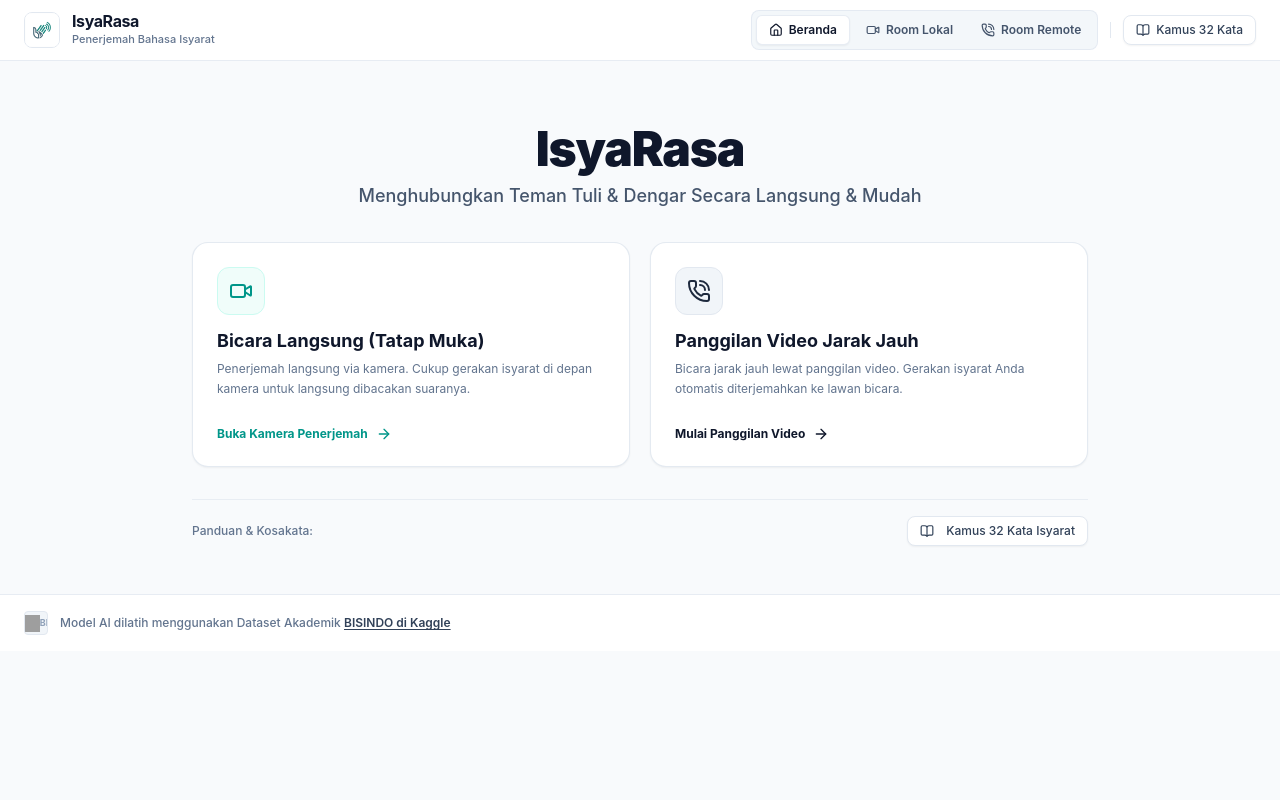
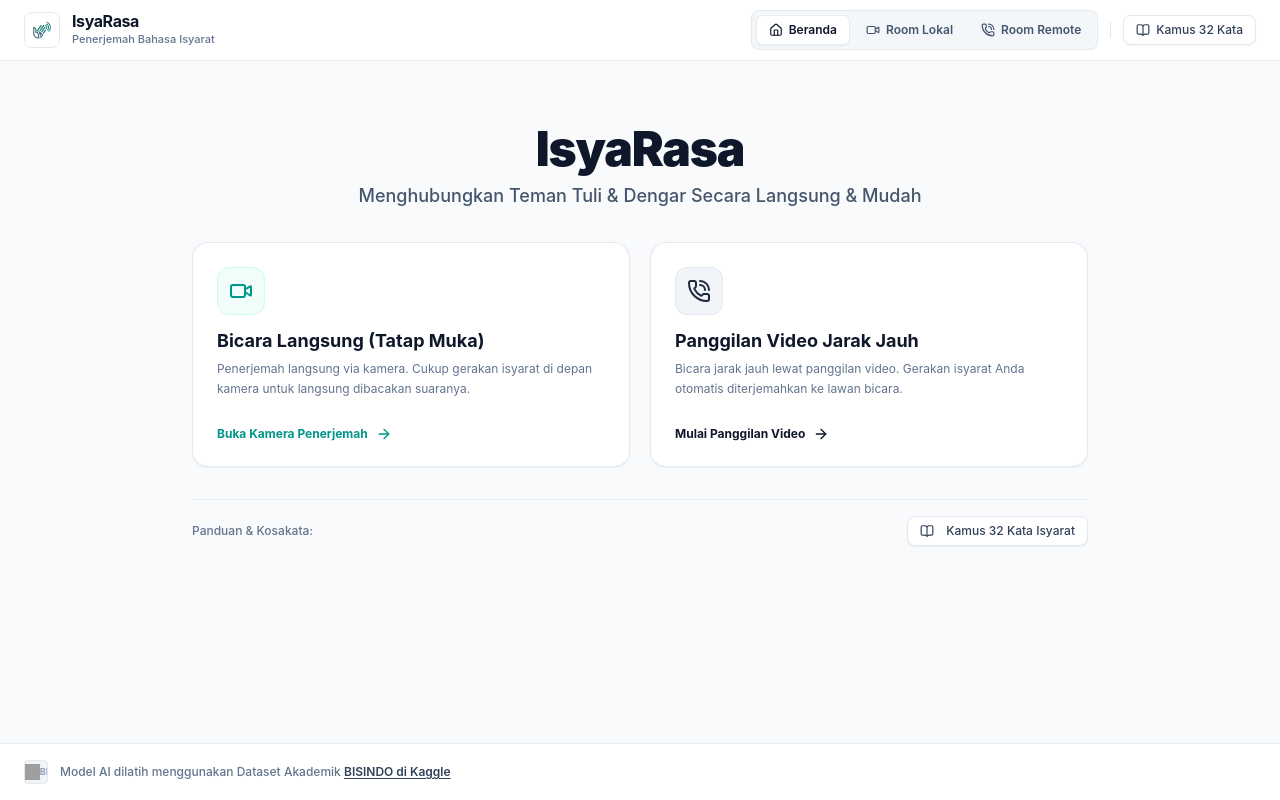
Before and after one commit to itzluthfi/IsyaratLive, a React (Vite) app in the folder frontend/: page / in a window 1280 px wide. Built offline with nearby package versions, Linux system fonts and the light colour scheme; grey boxes are pictures that could not be loaded; what @tensorflow/tfjs would draw is missing.

Commit message:
fix(layout): sticky footer flexbox structure so footer touches absolute bottom of viewport

```diff
--- a/frontend/src/App.tsx
+++ b/frontend/src/App.tsx
@@ -23,7 +23,7 @@
   }
 
   return (
-    <div className="min-h-screen bg-slate-50 text-slate-900 font-sans antialiased pb-12">
+    <div className="min-h-screen flex flex-col bg-slate-50 text-slate-900 font-sans antialiased">
       {/* Top Navigation Header */}
       <header className="sticky top-0 z-40 bg-white/90 backdrop-blur-md border-b border-slate-200/80">
         <div className="mx-auto max-w-[1440px] px-4 sm:px-6 py-2.5 flex flex-wrap items-center justify-between gap-3">
@@ -74,7 +74,7 @@
       </header>
 
       {/* Main Content Area */}
-      <main className="mx-auto max-w-[1440px] px-4 sm:px-6 py-6">
+      <main className="flex-1 w-full mx-auto max-w-[1440px] px-4 sm:px-6 py-6">
         {viewMode === 'landing' && (
           <LandingPage
             onStartLocalRoom={() => setViewMode('local')}
@@ -96,7 +96,7 @@
       </main>
 
       {/* Simple Dataset License Footer */}
-      <footer className="mt-auto border-t border-slate-200/80 bg-white py-4">
+      <footer className="w-full border-t border-slate-200/80 bg-white py-4 mt-auto">
         <div className="mx-auto max-w-[1440px] px-4 sm:px-6 flex items-center justify-start gap-3 text-xs text-slate-500 font-medium">
           {/* Slot/Placeholder Logo BISINDO */}
           <div className="flex h-6 w-6 items-center justify-center rounded bg-slate-100 border border-slate-200 text-slate-500 overflow-hidden text-[10px] font-bold shrink-0">
```
